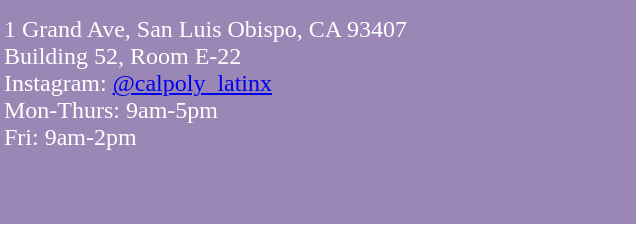
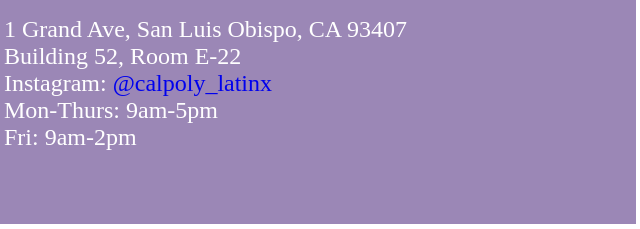
Before and after one commit to pgonza25/la-casa, a plain HTML site: page index.html in a window 1280 px wide. Shown: the part 599-828 px from the top of the page, 636-1276 px from the left. Drawn offline with Linux system fonts and the light colour scheme.

Commit message:
removed text decoration on link

```diff
--- a/styles/home.css
+++ b/styles/home.css
@@ -80,3 +80,7 @@
     color: White;
     font-size: 24px;
 }
+
+.rightfooter p a{
+    text-decoration: none;
+}
```
